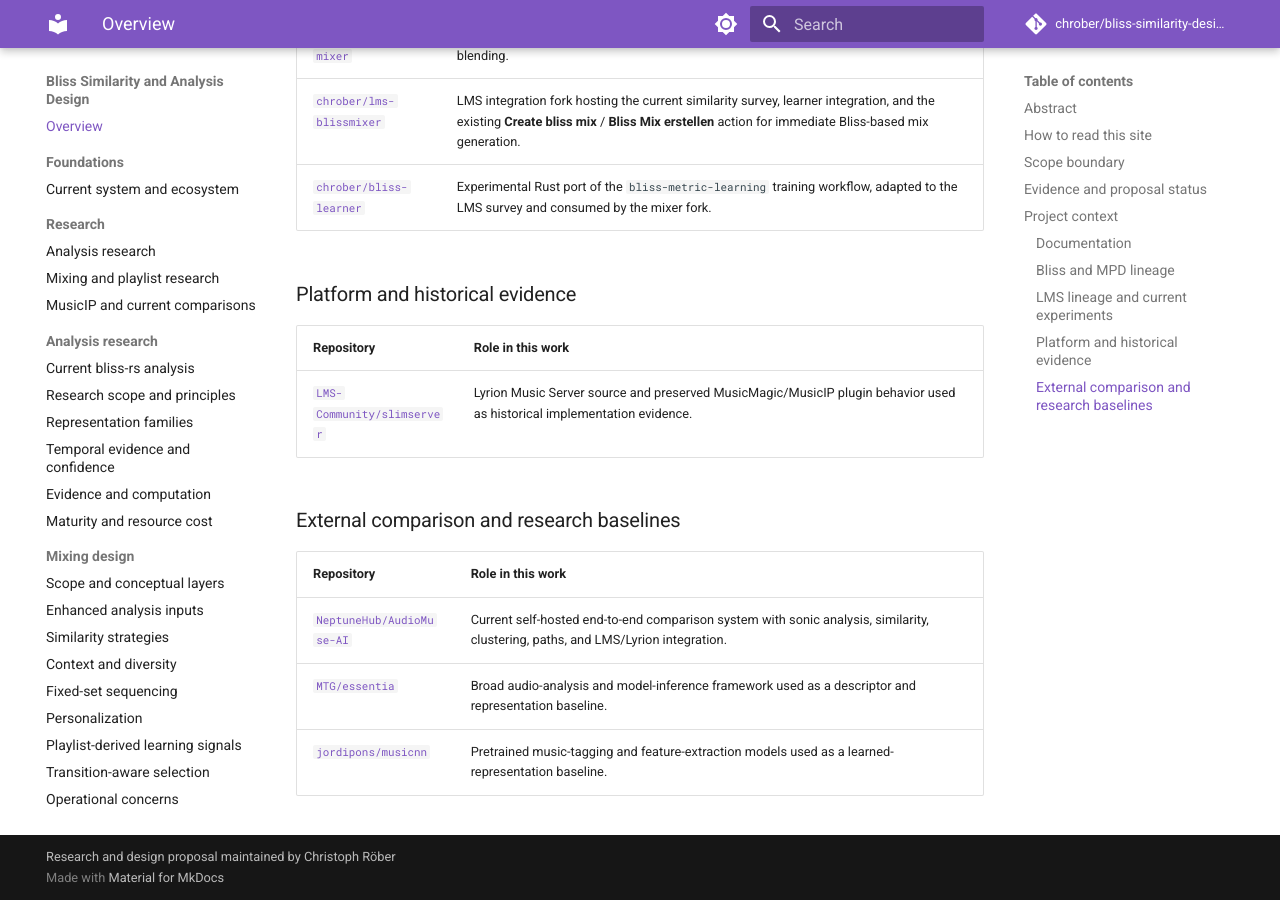
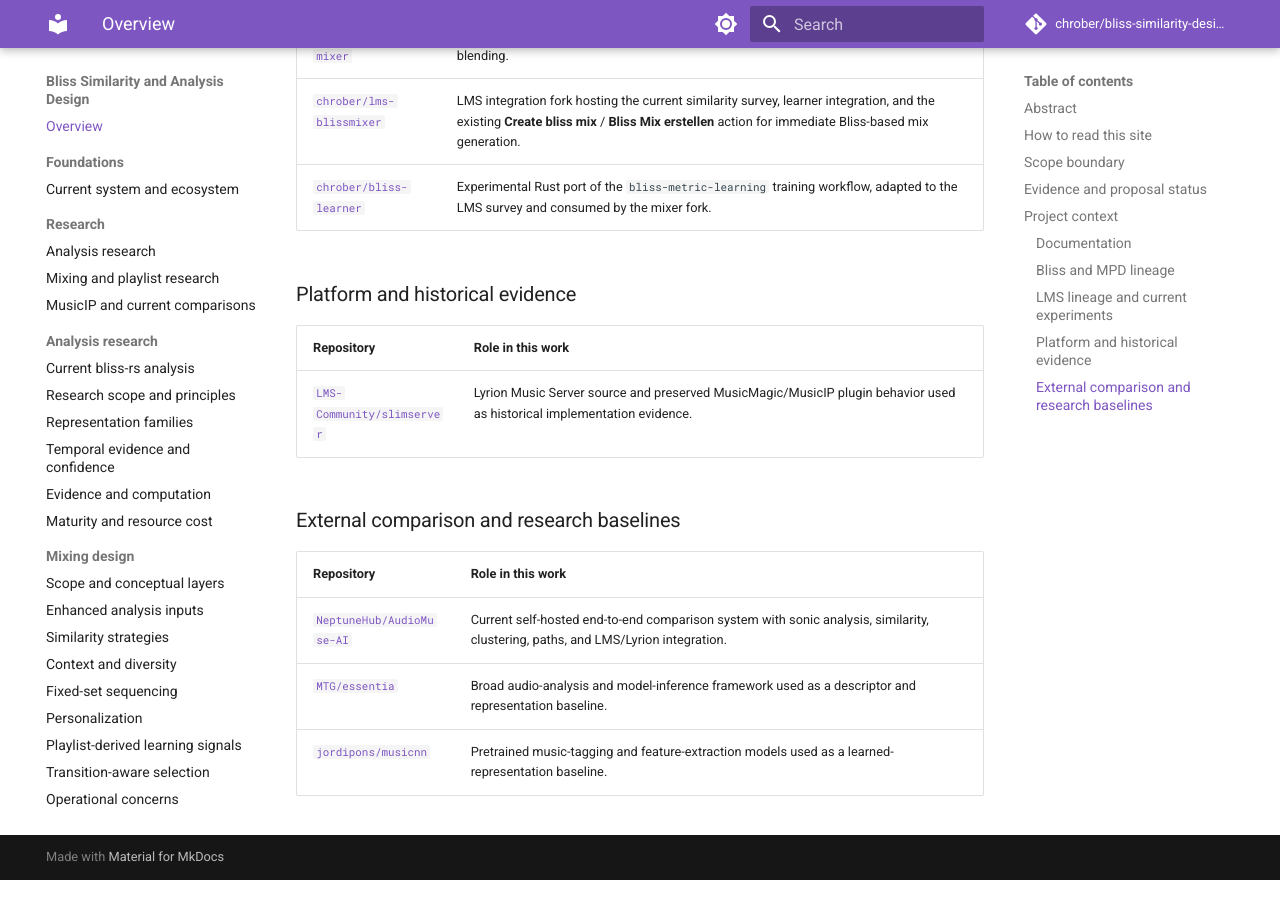
Before and after one commit to chrober/bliss-similarity-design, an MkDocs documentation site: the page built from docs/index.md, in a window 1280 px wide and 900 px high, scrolled down 3642 px. Built offline with MkDocs 1.6.1 and Material for MkDocs 9.7.7, drawn with Linux system fonts in a browser that asks for light colours; comment, search, counter and statistics services are not loaded.

Commit message:
Remove MkDocs footer copyright

```diff
--- a/mkdocs.yml
+++ b/mkdocs.yml
@@ -85,5 +85,3 @@
   - References:
       - Implementation evidence: references/implementation-evidence.md
       - Related bliss-rs resources: references/related-resources.md
-
-copyright: Research and design proposal maintained by Christoph Röber
```
